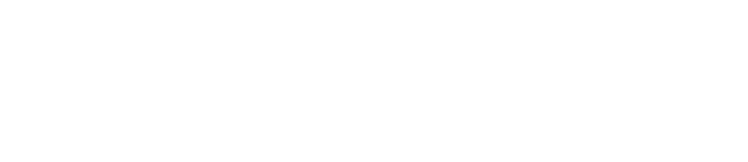
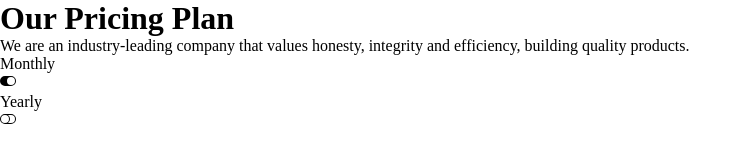
Before and after one commit to thomaslazzeri/htmlcss-pricing-plan, a plain HTML site: page index.html in a window 1280 px wide. Shown: the whole page, without its empty margins (0-748 px from the left). Drawn offline with Linux system fonts and the light colour scheme.

Commit message:
Add HTML structure and initial CSS reset for styling

```diff
--- a/index.html
+++ b/index.html
@@ -1,12 +1,35 @@
 <!DOCTYPE html>
 <html lang="en">
+
 <head>
     <meta charset="UTF-8">
     <meta name="viewport" content="width=device-width, initial-scale=1.0">
     <link rel="stylesheet" href="style.css">
-    <title>Document</title>
+
+    <title>htmlcss-pricing-plan</title>
 </head>
+
 <body>
+    <main>
+        <!-- header with title, description and icons -->
+        <header>
+            <h1>Our Pricing Plan</h1>
+            <p>We are an industry-leading company that values honesty, integrity and efficiency, building quality
+                products.</p>
+            <div class="monthly">
+                <p>Monthly </p>
+                <svg xmlns="http://www.w3.org/2000/svg" width="16" height="16" fill="currentColor"
+                    class="bi bi-toggle-on" viewBox="0 0 16 16">
+                    <path d="M5 3a5 5 0 0 0 0 10h6a5 5 0 0 0 0-10zm6 9a4 4 0 1 1 0-8 4 4 0 0 1 0 8" />
+                </svg>
+                <div class="yearly">Yearly</div>
+                <svg xmlns="http://www.w3.org/2000/svg" width="16" height="16" fill="currentColor"
+                    class="bi bi-toggle-off" viewBox="0 0 16 16">
+                    <path
+                        d="M11 4a4 4 0 0 1 0 8H8a5 5 0 0 0 2-4 5 5 0 0 0-2-4zm-6 8a4 4 0 1 1 0-8 4 4 0 0 1 0 8M0 8a5 5 0 0 0 5 5h6a5 5 0 0 0 0-10H5a5 5 0 0 0-5 5" />
+                </svg>
+            </div>
+        </header>
 
 
 
@@ -19,8 +42,7 @@
 
 
 
+    </main>
+</body>
 
-
-
-</body>
 </html>
--- a/style.css
+++ b/style.css
@@ -0,0 +1,5 @@
+* {
+    margin: 0;
+    padding: 0;
+    box-sizing: border-box;
+}
```
